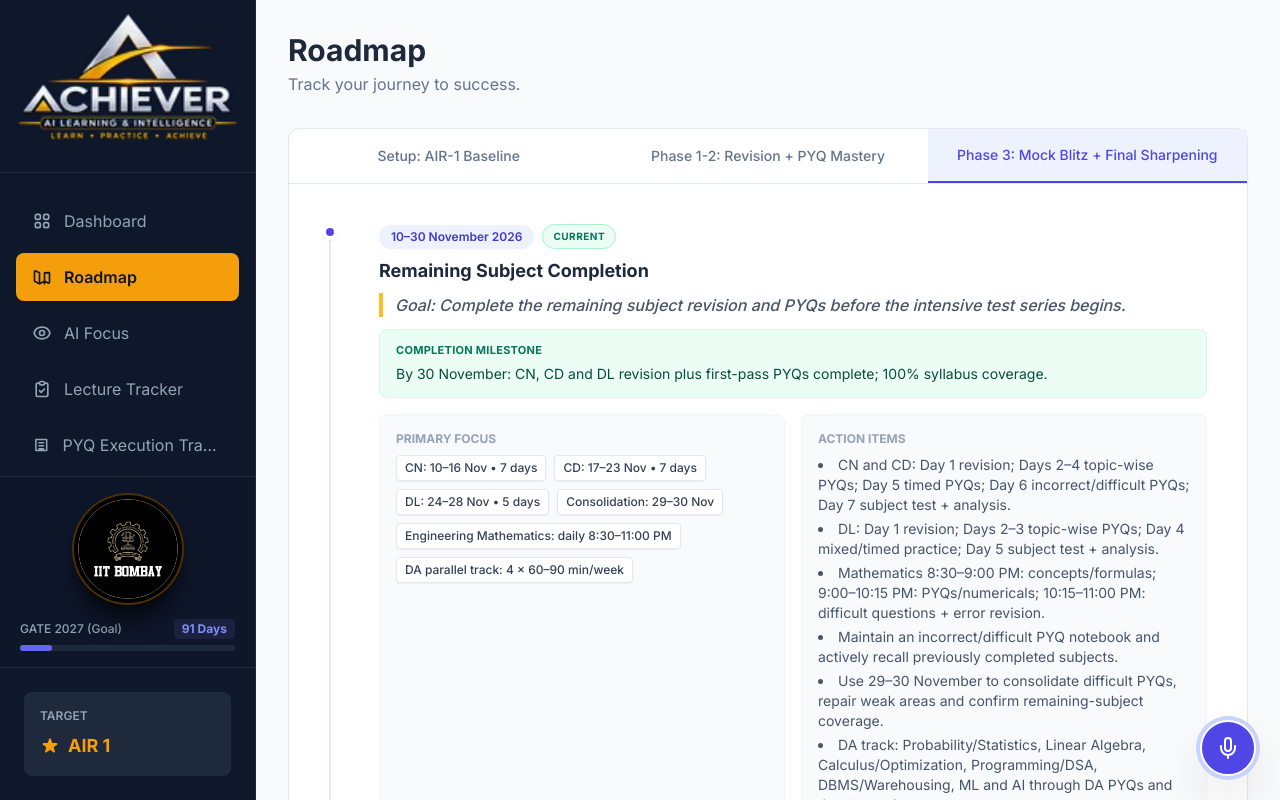
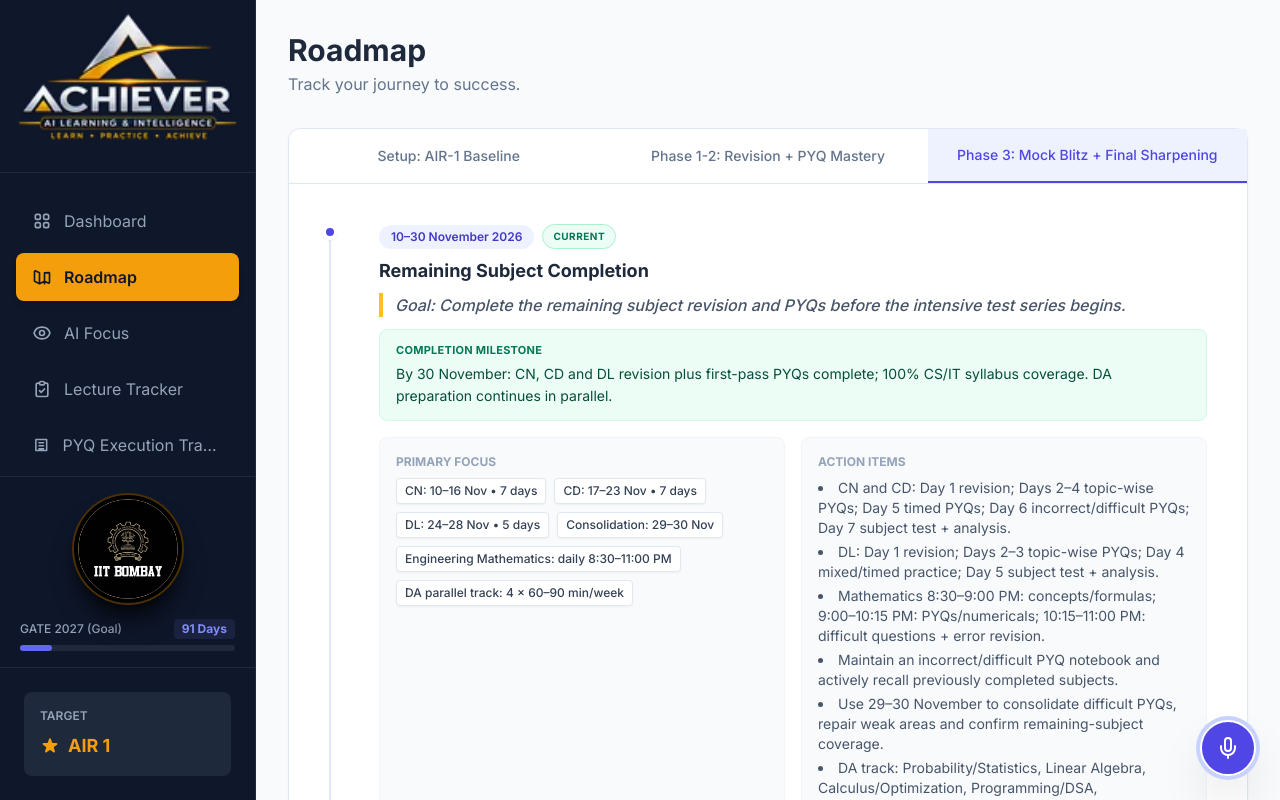
Before and after one commit to alok-yd/GATE-2027, a React (Vite) app: page /#/roadmap in a window 1280 px wide. Built offline with nearby package versions, Linux system fonts and the light colour scheme.

Commit message:
fix(roadmap): distinguish CS/IT syllabus completion from parallel DA track

```diff
--- a/data.ts
+++ b/data.ts
@@ -138,7 +138,7 @@ export const ROADMAP_PHASE_3_MASTERY: WeeklyPlanItem[] = [
       'DA track: Probability/Statistics, Linear Algebra, Calculus/Optimization, Programming/DSA, DBMS/Warehousing, ML and AI through DA PYQs and timed practice.',
     ],
     goal: 'Complete the remaining subject revision and PYQs before the intensive test series begins.',
-    milestone: 'By 30 November: CN, CD and DL revision plus first-pass PYQs complete; 100% syllabus coverage.',
+    milestone: 'By 30 November: CN, CD and DL revision plus first-pass PYQs complete; 100% CS/IT syllabus coverage. DA preparation continues in parallel.',
     status: 'in-progress',
   },
   {
```
